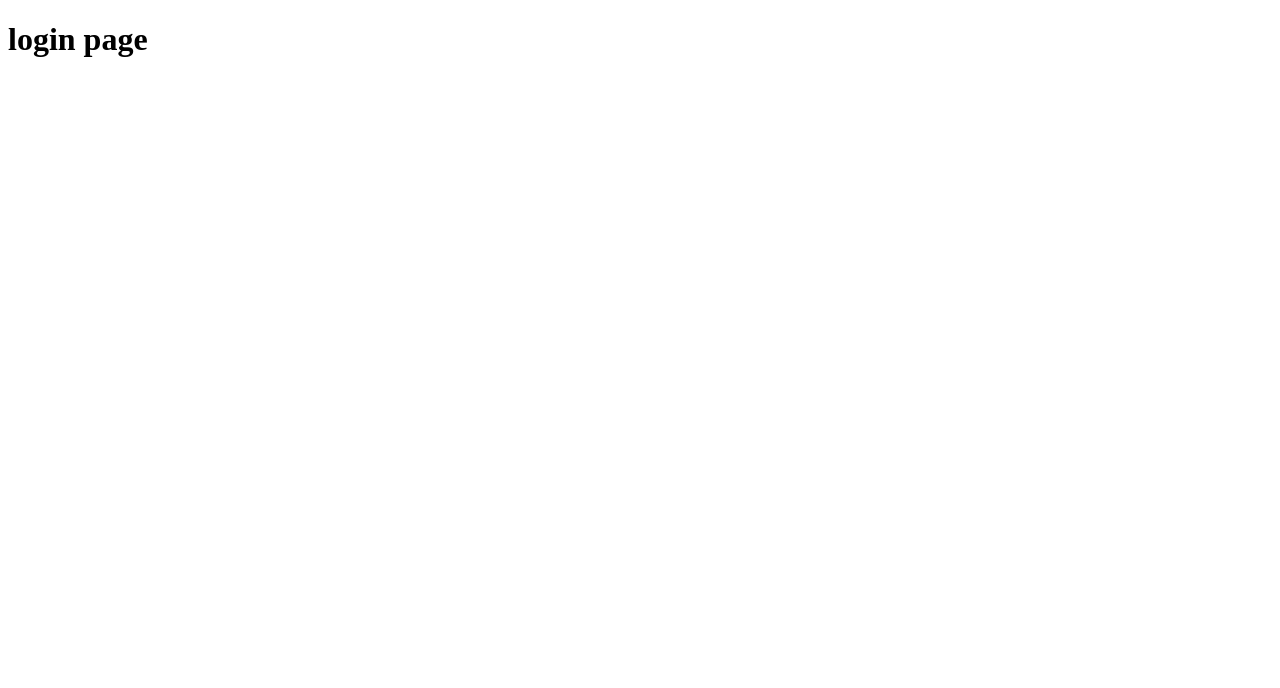
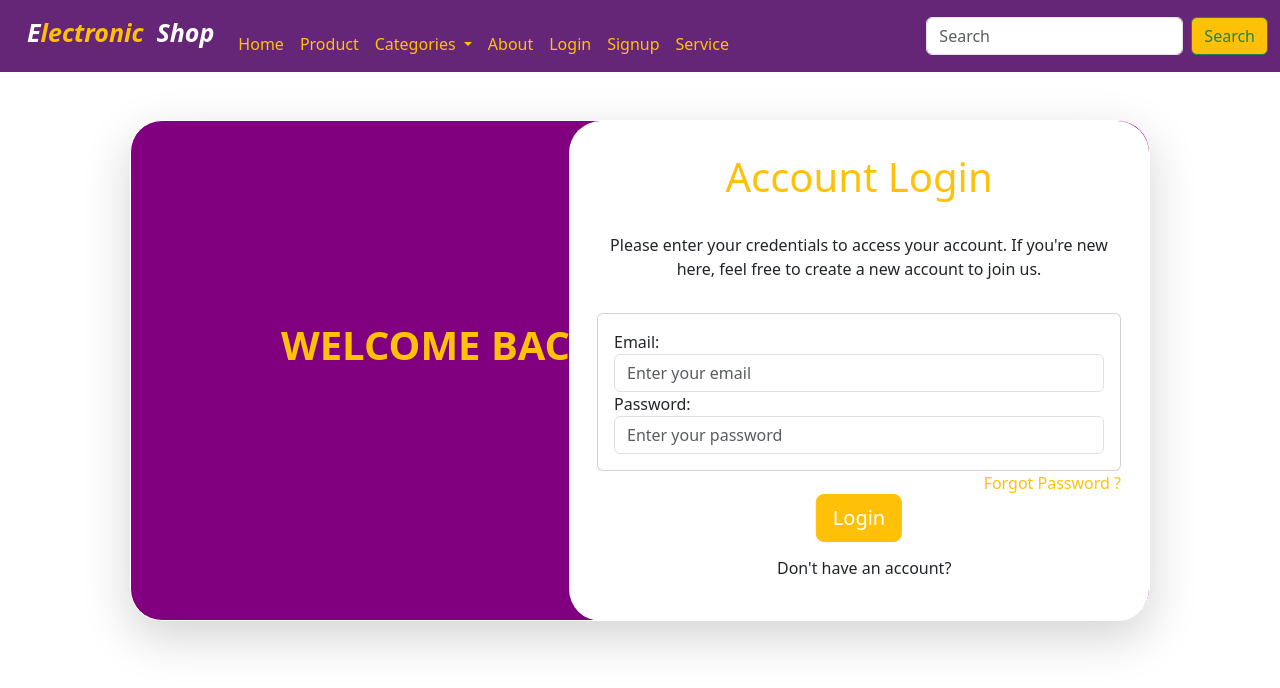
Before and after one commit to sakshipathare-10/icp-6-group-7-html-css-javascript-bootstrap-project-3, a plain HTML site: page pages/login.html in a window 1280 px wide. Drawn offline with nearby package versions, Linux system fonts and the light colour scheme.

Commit message:
login page added

```diff
--- /dev/null
+++ b/css/login.css
@@ -0,0 +1,54 @@
+#logo {
+    margin-left: 15px;
+    color: white;
+    font-size: 25px;
+    font-weight: bold;
+    margin-bottom: 6px;
+  }
+
+  #logo span {
+    color: #ffc000;
+  }
+
+  #logo span1 {
+    font-size: 30px;
+
+  }
+
+  #menu:hover {
+   color: #fff;
+  }
+  .m{
+    margin-left: 100px;}
+
+  .welcome-margin{
+    margin-top: 200px;
+  }
+  .width{
+    width:580px;
+    height:500px;
+  }
+  .mycard{
+    height:300px;
+
+  }
+  .w{
+    width:580px;
+  }
+  #account-card{
+    width:550px;
+  }
+  .cards{
+    background-color: #fff;
+  }
+  .height{
+    height: 501px;
+  }
+  .margin{
+    margin-top: 85px;
+    margin-left: 180px;
+  }
+  .mytextcenter{
+    margin-left: 150px;
+    margin-top: 200px;
+  }
--- a/pages/login.html
+++ b/pages/login.html
@@ -4,8 +4,111 @@
     <meta charset="UTF-8">
     <meta name="viewport" content="width=device-width, initial-scale=1.0">
     <title>Document</title>
+    <link href="https://cdn.jsdelivr.net/npm/bootstrap@5.3.2/dist/css/bootstrap.min.css" rel="stylesheet" integrity="sha384-T3c6CoIi6uLrA9TneNEoa7RxnatzjcDSCmG1MXxSR1GAsXEV/Dwwykc2MPK8M2HN" crossorigin="anonymous">
+
+    <link rel="stylesheet" href="../css/login.css">
 </head>
 <body>
-    <h1>login page</h1>
+    <nav class="navbar navbar-expand-lg" id="navbar" style="background-color: rgb(101, 38, 119);">
+        <div class="container-fluid">
+          <a class="navbar-brand fst-italic" href="index.html" id="logo">E<span id="span1">lectronic &nbsp;</span><span
+              style="color: #ffffff;">Shop</span>
+          </a>
+          <button class="navbar-toggler" type="button" data-bs-toggle="collapse" data-bs-target="#navbarSupportedContent"
+            aria-controls="navbarSupportedContent" aria-expanded="false" aria-label="Toggle navigation">
+            <span class="navbar-toggler-icon"></span>
+          </button>
+          <div class="collapse navbar-collapse" id="navbarSupportedContent">
+            <ul class="navbar-nav me-auto mb-2 mb-lg-0 my-3">
+              <li class="nav-item">
+                <a class="nav-link text-warning" href="index.html" id="heading" onclick="home( `Home`)">Home</a>
+              </li>
+              <li class="nav-item">
+                <a class="nav-link text-warning" id="menu" href="./pages/product.html">Product</a>
+              </li>
+              <li class="nav-item dropdown">
+                <a class="nav-link dropdown-toggle text-warning" id="menu" href="#" role="button" data-bs-toggle="dropdown"
+                  aria-expanded="false">
+                  Categories
+                </a>
+                <ul class="dropdown-menu bg-warning">
+                  <li><a class="dropdown-item" href="#">Mobile</a></li>
+                  <li><a class="dropdown-item" href="#">Laptop</a></li>
+                  <li>
+                    <hr class="dropdown-divider">
+                  </li>
+                  <li><a class="dropdown-item" href="#">Something else here</a></li>
+                </ul>
+              </li>
+              <li class="nav-item">
+                <a class="nav-link text-warning " id="menu" href="./pages/about.html">About</a>
+              </li>
+              <li class="nav-item">
+                <a class="nav-link text-warning" id="menu" href="./pages/login.html">Login</a>
+              </li>
+              <li class="nav-item">
+                <a class="nav-link text-warning" id="menu" href="./pages/signup.html">Signup</a>
+              </li>
+              <li class="nav-item">
+                <a class="nav-link text-warning" id="menu" href="./pages/services.html">Service</a>
+              </li>
+            </ul>
+            <form class="d-flex" role="search">
+              <input class="form-control me-2" type="search" placeholder="Search" aria-label="Search">
+              <button class="btn btn-outline-success bg-warning" type="submit">Search</button>
+            </form>
+          </div>
+        </div>
+      </nav>
+   <div class="container ">
+<div class="h-400 shadow-md height">
+    <div class=" height card m-5 position-relative mycard shadow-lg border border-white rounded-5 " style="background-color: #800080;">
+        <h1 class="text-warning mytextcenter fw-bold">WELCOME BACK !</h1>
+
+        <div class="cards position-absolute top-0 end-0 width rounded-5 " >
+        <div class="width">
+            <form class="w p-3">
+                <h1 class="text-warning p-3 text-center">Account Login</h1>
+                <p class="p-2 text-center fs-6">Please enter your credentials to access your account. If you're new here, feel free to create a new account to join us.</p>
+                <div class="container mt-4">
+                    <div class="row justify-content-center">
+                      <div class="col-md-12">
+                        <div class="card">
+                          <div class="card-body">
+                            <form>
+                              <div class="form-group">
+                                <label for="email">Email:</label>
+                                <input type="email" class="form-control" id="email" placeholder="Enter your email" required>
+                              </div>
+                              <div class="form-group">
+                                <label for="password">Password:</label>
+                                <input type="password" class="form-control" id="password" placeholder="Enter your password" required>
+
+                              </div>
+
+                            </form>
+                            <button type="submit" class="btn btn-warning position-absolute top-100 start-50 translate-middle mt-5 text-white btn-lg">Login</button>
+                          </div>
+                        </div>
+
+                      </div>
+                      <div class=" d-flex  flex-row-reverse justify-content-between">
+                        <p class="fs-6 text-warning "><a> Forgot Password ?</a></p>
+                        <p class="fs-6  margin"><a href="./pages/register.html"></a>Don't have an account?</p>
+                     </div>
+                    </div>
+                  </div>
+
+
+
+            </form>
+        </div>
+        </div>
+
+    </div>
+</div>
+   </div>
+
+<script src="https://cdn.jsdelivr.net/npm/bootstrap@5.3.2/dist/js/bootstrap.bundle.min.js" integrity="sha384-C6RzsynM9kWDrMNeT87bh95OGNyZPhcTNXj1NW7RuBCsyN/o0jlpcV8Qyq46cDfL" crossorigin="anonymous"></script>
 </body>
 </html>
```
Also changed, not shown: pages/register.html (added, +43 -0 lines), pages/signup.html (deleted, +0 -11 lines).
